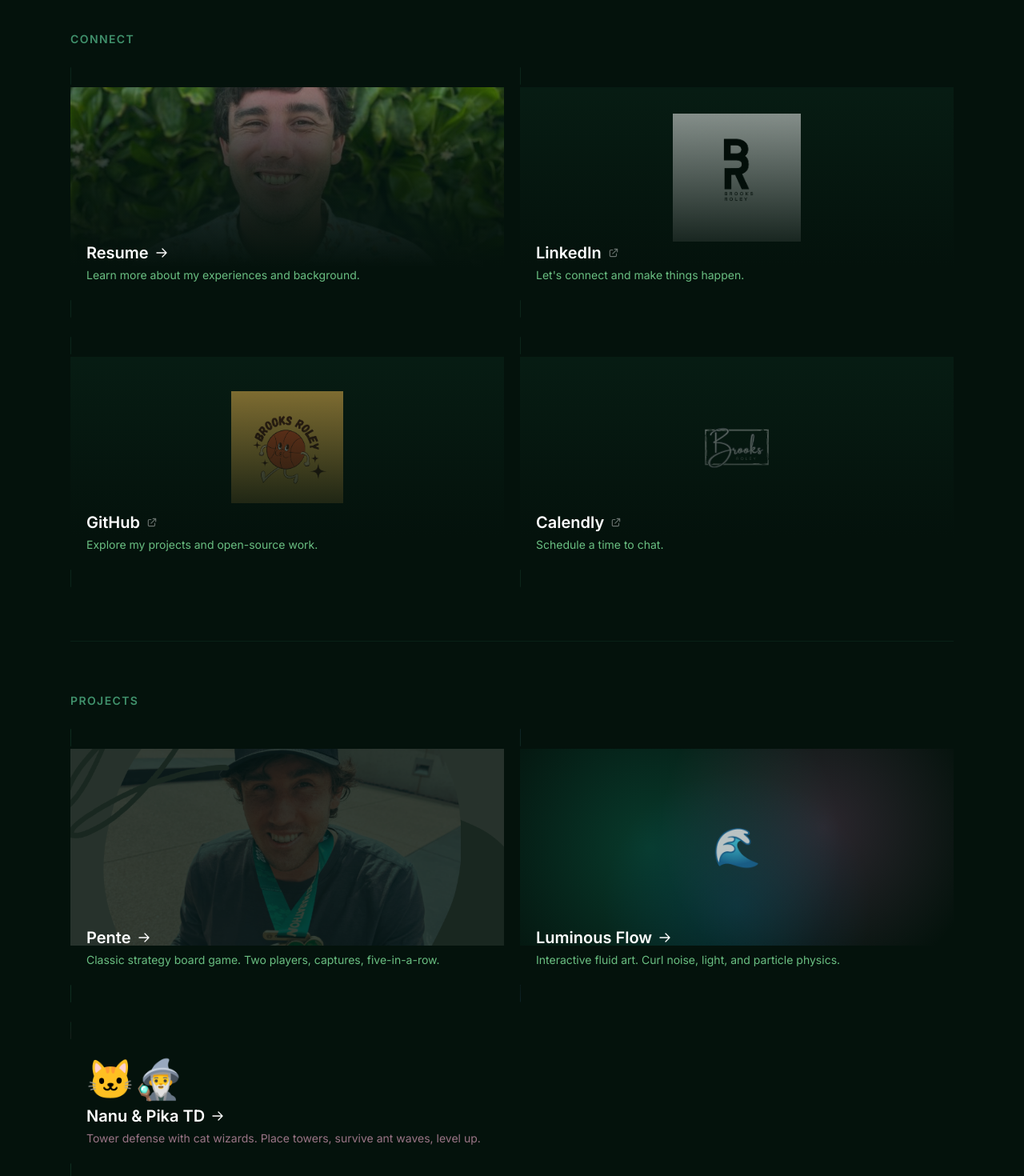
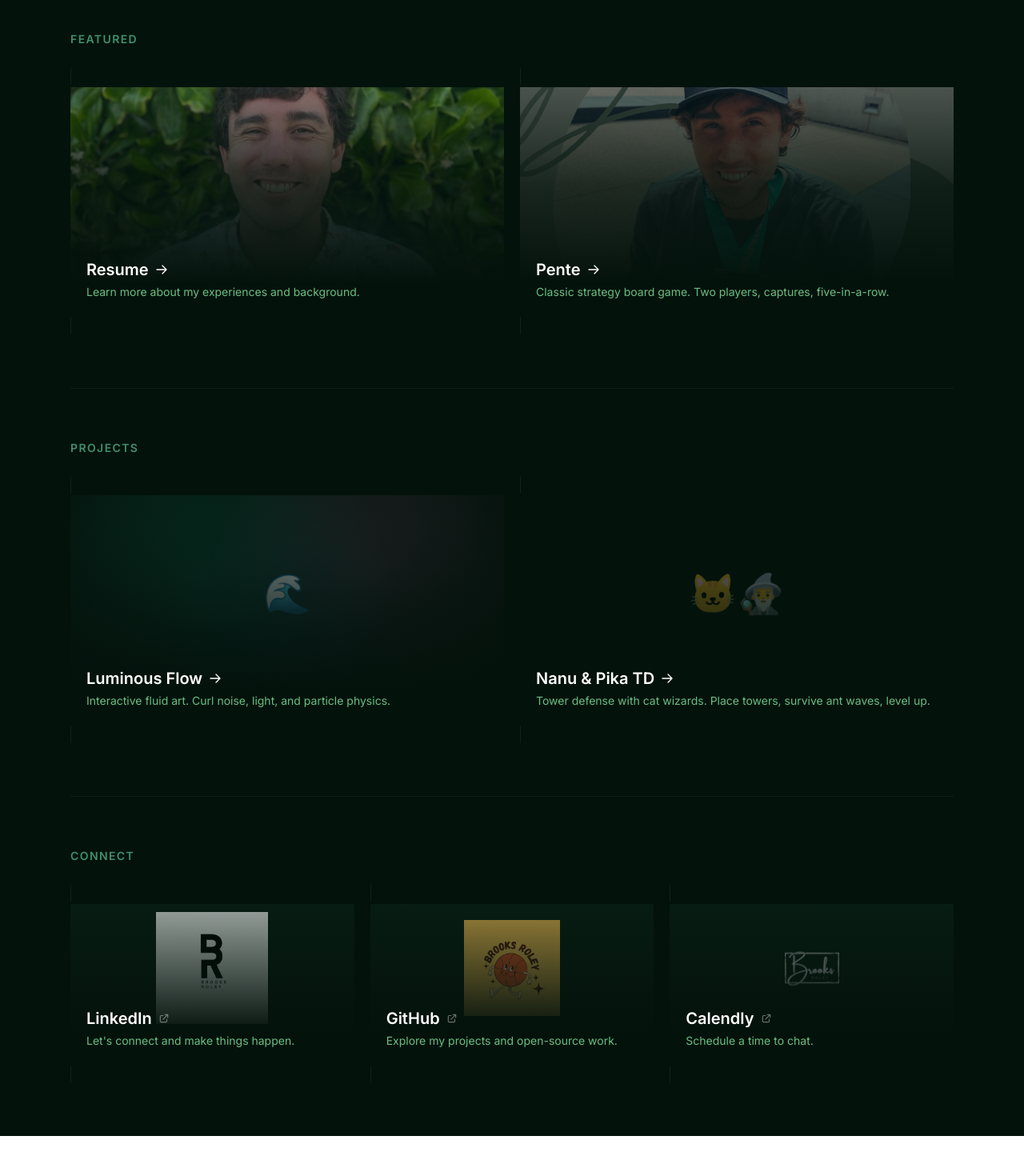
Before and after one commit to brooksRoley/zero-next, a Next.js app: page / in a window 1280 px wide. Shown: the part 506-1976 px from the top of the page at 80% size. After the commit the page ends 1926 px from the top, so only its background shows below. Built offline with nearby package versions, Linux system fonts and the light colour scheme.

Commit message:
Change index.js

```diff
--- a/src/pages/index.tsx
+++ b/src/pages/index.tsx
@@ -19,6 +19,8 @@ const ExternalIcon = () => (
 )
 
 export default function Home() {
+  const cardBase = "group relative overflow-hidden rounded-xl border border-forest-700/40 bg-forest-900/60 text-white hover:border-candy-400/40 hover:shadow-lg hover:shadow-candy-400/5 transition-all duration-300"
+
   return (
     <main className={`min-h-screen bg-forest-950 ${inter.className}`}>
       <Head>
@@ -45,23 +47,23 @@ export default function Home() {
       </section>
 
       <div className="max-w-6xl mx-auto px-4 md:px-6">
-        {/* ── Connect ── */}
+        {/* ── Featured (photo cards) ── */}
         <section className="py-10 sm:py-12 md:py-16">
           <Reveal>
             <h2 className="text-sm font-semibold uppercase tracking-widest text-forest-400 mb-4 sm:mb-6">
-              Connect
+              Featured
             </h2>
           </Reveal>
           <div className="grid grid-cols-1 sm:grid-cols-2 gap-4 sm:gap-5">
             {/* Resume */}
             <Reveal delay={100}>
-              <Link href="/resume" className="group relative overflow-hidden rounded-xl border border-forest-700/40 bg-forest-900/60 hover:border-candy-400/40 hover:shadow-lg hover:shadow-candy-400/5 transition-all duration-300">
-                <div className="aspect-[2.4/1] relative overflow-hidden">
+              <Link href="/resume" className={cardBase}>
+                <div className="aspect-[2.2/1] relative overflow-hidden">
                   <Image src="/cover.png" alt="Brooks Roley" fill className="object-cover opacity-60 transition-transform duration-500 group-hover:scale-105" />
                   <div className="absolute inset-0 bg-gradient-to-t from-forest-950 via-forest-950/70 to-transparent" />
                 </div>
                 <div className="relative px-5 pb-5 -mt-8">
-                  <h3 className="text-xl font-semibold text-white flex items-center gap-2">
+                  <h3 className="text-xl font-semibold flex items-center gap-2">
                     Resume <ArrowIcon />
                   </h3>
                   <p className="text-sm text-forest-300 mt-1">
@@ -71,58 +73,19 @@ export default function Home() {
               </Link>
             </Reveal>
 
-            {/* LinkedIn */}
+            {/* Pente */}
             <Reveal delay={200}>
-              <Link href="https://www.linkedin.com/in/brooksroley/" target="_blank" rel="noopener noreferrer"
-                className="group relative overflow-hidden rounded-xl border border-forest-700/40 bg-forest-900/60 hover:border-candy-400/40 hover:shadow-lg hover:shadow-candy-400/5 transition-all duration-300">
-                <div className="aspect-[2.4/1] relative bg-forest-800/40 flex items-center justify-center overflow-hidden">
-                  <Image src="/BRMinimalist.png" alt="Design Icon BR" width={160} height={80} className="object-contain opacity-60 transition-transform duration-500 group-hover:scale-110" />
-                  <div className="absolute inset-0 bg-gradient-to-t from-forest-950 via-forest-950/50 to-transparent" />
+              <Link href="/posts/pente" className={cardBase}>
+                <div className="aspect-[2.2/1] relative overflow-hidden">
+                  <Image src="/marathon.png" alt="Marathon Celebration" fill className="object-cover opacity-40 transition-transform duration-500 group-hover:scale-105" />
+                  <div className="absolute inset-0 bg-gradient-to-t from-forest-950 via-forest-950/70 to-transparent" />
                 </div>
                 <div className="relative px-5 pb-5 -mt-8">
-                  <h3 className="text-xl font-semibold text-white flex items-center gap-2">
-                    LinkedIn <ExternalIcon />
+                  <h3 className="text-xl font-semibold flex items-center gap-2">
+                    Pente <ArrowIcon />
                   </h3>
                   <p className="text-sm text-forest-300 mt-1">
-                    Let&apos;s connect and make things happen.
-                  </p>
-                </div>
-              </Link>
-            </Reveal>
-
-            {/* GitHub */}
-            <Reveal delay={300}>
-              <Link href="https://github.com/brooksroley" target="_blank" rel="noopener noreferrer"
-                className="group relative overflow-hidden rounded-xl border border-forest-700/40 bg-forest-900/60 hover:border-candy-400/40 hover:shadow-lg hover:shadow-candy-400/5 transition-all duration-300">
-                <div className="aspect-[2.4/1] relative bg-forest-800/40 flex items-center justify-center overflow-hidden">
-                  <Image src="/BRBaller.png" alt="Brooks Roley logo" width={140} height={80} className="object-contain opacity-60 transition-transform duration-500 group-hover:scale-110" />
-                  <div className="absolute inset-0 bg-gradient-to-t from-forest-950 via-forest-950/50 to-transparent" />
-                </div>
-                <div className="relative px-5 pb-5 -mt-8">
-                  <h3 className="text-xl font-semibold text-white flex items-center gap-2">
-                    GitHub <ExternalIcon />
-                  </h3>
-                  <p className="text-sm text-forest-300 mt-1">
-                    Explore my projects and open-source work.
-                  </p>
-                </div>
-              </Link>
-            </Reveal>
-
-            {/* Calendly */}
-            <Reveal delay={400}>
-              <Link href="https://calendly.com/brooksroley/" target="_blank" rel="noopener noreferrer"
-                className="group relative overflow-hidden rounded-xl border border-forest-700/40 bg-forest-900/60 hover:border-candy-400/40 hover:shadow-lg hover:shadow-candy-400/5 transition-all duration-300">
-                <div className="aspect-[2.4/1] relative bg-forest-800/40 flex items-center justify-center overflow-hidden">
-                  <Image src="/BRLogoTransparent.png" alt="Brooks Roley logo" width={140} height={80} className="object-contain opacity-60 transition-transform duration-500 group-hover:scale-110" />
-                  <div className="absolute inset-0 bg-gradient-to-t from-forest-950 via-forest-950/50 to-transparent" />
-                </div>
-                <div className="relative px-5 pb-5 -mt-8">
-                  <h3 className="text-xl font-semibold text-white flex items-center gap-2">
-                    Calendly <ExternalIcon />
-                  </h3>
-                  <p className="text-sm text-forest-300 mt-1">
-                    Schedule a time to chat.
+                    Classic strategy board game. Two players, captures, five-in-a-row.
                   </p>
                 </div>
               </Link>
@@ -138,37 +101,17 @@ export default function Home() {
             </h2>
           </Reveal>
           <div className="grid grid-cols-1 sm:grid-cols-2 gap-4 sm:gap-5">
-            {/* Pente */}
+            {/* Luminous Flow */}
             <Reveal delay={100}>
-              <Link href="/posts/pente"
-                className="group relative overflow-hidden rounded-xl bg-gradient-to-br from-forest-800 to-forest-900 border border-forest-700/40 text-white hover:border-candy-400/40 hover:shadow-xl hover:shadow-candy-400/10 hover:scale-[1.02] transition-all duration-300">
-                <div className="aspect-[2.2/1] relative overflow-hidden">
-                  <Image src="/marathon.png" alt="Marathon Celebration" fill className="object-cover opacity-20 transition-all duration-500 group-hover:opacity-30 group-hover:scale-105" />
-                  <div className="absolute bottom-0 left-0 right-0 h-1 bg-gradient-to-r from-candy-400 to-candy-300 scale-x-0 group-hover:scale-x-100 transition-transform duration-500 origin-left" />
+              <Link href="/posts/luminous-flow" className={cardBase}>
+                <div className="aspect-[2.2/1] relative overflow-hidden flex items-center justify-center">
+                  <div className="absolute inset-0 bg-[radial-gradient(circle_at_30%_50%,rgba(20,180,140,0.2),transparent_60%)]" />
+                  <div className="absolute inset-0 bg-[radial-gradient(circle_at_70%_40%,rgba(200,120,180,0.15),transparent_50%)]" />
+                  <div className="absolute inset-0 bg-[radial-gradient(circle_at_50%_80%,rgba(10,80,120,0.2),transparent_50%)]" />
+                  <span className="text-5xl opacity-60 transition-transform duration-500 group-hover:scale-110 group-hover:rotate-12 select-none">&#x1F30A;</span>
+                  <div className="absolute inset-0 bg-gradient-to-t from-forest-950 via-forest-950/60 to-transparent" />
                 </div>
-                <div className="relative px-5 pb-5 -mt-6">
-                  <h3 className="text-xl font-semibold flex items-center gap-2">
-                    Pente <ArrowIcon />
-                  </h3>
-                  <p className="text-sm text-forest-300 mt-1">
-                    Classic strategy board game. Two players, captures, five-in-a-row.
-                  </p>
-                </div>
-              </Link>
-            </Reveal>
-
-            {/* Luminous Flow */}
-            <Reveal delay={200}>
-              <Link href="/posts/luminous-flow"
-                className="group relative overflow-hidden rounded-xl bg-gradient-to-br from-[#020810] via-[#0a1628] to-[#0d1f1a] border border-forest-700/40 text-white hover:border-candy-400/40 hover:shadow-xl hover:shadow-candy-400/10 hover:scale-[1.02] transition-all duration-300">
-                <div className="aspect-[2.2/1] relative overflow-hidden flex items-center justify-center">
-                  <div className="absolute inset-0 bg-[radial-gradient(circle_at_30%_50%,rgba(20,180,140,0.25),transparent_60%)]" />
-                  <div className="absolute inset-0 bg-[radial-gradient(circle_at_70%_40%,rgba(200,120,180,0.2),transparent_50%)]" />
-                  <div className="absolute inset-0 bg-[radial-gradient(circle_at_50%_80%,rgba(10,80,120,0.3),transparent_50%)]" />
-                  <span className="text-5xl opacity-70 transition-transform duration-500 group-hover:scale-110 group-hover:rotate-12 select-none">&#x1F30A;</span>
-                  <div className="absolute bottom-0 left-0 right-0 h-1 bg-gradient-to-r from-teal-400 via-pink-400 to-purple-500 scale-x-0 group-hover:scale-x-100 transition-transform duration-500 origin-left" />
-                </div>
-                <div className="relative px-5 pb-5 -mt-6">
+                <div className="relative px-5 pb-5 -mt-8">
                   <h3 className="text-xl font-semibold flex items-center gap-2">
                     Luminous Flow <ArrowIcon />
                   </h3>
@@ -180,19 +123,82 @@ export default function Home() {
             </Reveal>
 
             {/* Nanu & Pika TD */}
-            <Reveal delay={300}>
-              <Link href="/posts/nanu-pika-td"
-                className="group relative overflow-hidden rounded-xl bg-gradient-to-br from-forest-800 via-forest-900 to-candy-950/30 border border-forest-700/40 text-white hover:border-candy-400/40 hover:shadow-xl hover:shadow-candy-400/10 hover:scale-[1.02] transition-all duration-300">
-                <div className="px-5 pt-6 pb-2 text-5xl transition-transform duration-300 group-hover:scale-110 group-hover:-rotate-3">
-                  &#x1F431;&#x1F9D9;&#x200D;&#x2642;&#xFE0F;
+            <Reveal delay={200}>
+              <Link href="/posts/nanu-pika-td" className={cardBase}>
+                <div className="aspect-[2.2/1] relative overflow-hidden flex items-center justify-center">
+                  <span className="text-5xl opacity-60 transition-transform duration-500 group-hover:scale-110 group-hover:-rotate-3 select-none">&#x1F431;&#x1F9D9;&#x200D;&#x2642;&#xFE0F;</span>
+                  <div className="absolute inset-0 bg-gradient-to-t from-forest-950 via-forest-950/60 to-transparent" />
                 </div>
-                <div className="absolute bottom-0 left-0 right-0 h-1 bg-gradient-to-r from-candy-300 to-candy-400 scale-x-0 group-hover:scale-x-100 transition-transform duration-500 origin-right" />
-                <div className="px-5 pb-5">
+                <div className="relative px-5 pb-5 -mt-8">
                   <h3 className="text-xl font-semibold flex items-center gap-2">
                     Nanu &amp; Pika TD <ArrowIcon />
                   </h3>
-                  <p className="text-sm text-candy-200/60 mt-1">
+                  <p className="text-sm text-forest-300 mt-1">
                     Tower defense with cat wizards. Place towers, survive ant waves, level up.
+                  </p>
+                </div>
+              </Link>
+            </Reveal>
+          </div>
+        </section>
+
+        {/* ── Connect ── */}
+        <section className="py-10 sm:py-12 md:py-16 border-t border-forest-800/60">
+          <Reveal>
+            <h2 className="text-sm font-semibold uppercase tracking-widest text-forest-400 mb-4 sm:mb-6">
+              Connect
+            </h2>
+          </Reveal>
+          <div className="grid grid-cols-1 sm:grid-cols-3 gap-4 sm:gap-5">
+            {/* LinkedIn */}
+            <Reveal delay={100}>
+              <Link href="https://www.linkedin.com/in/brooksroley/" target="_blank" rel="noopener noreferrer" className={cardBase}>
+                <div className="aspect-[2.2/1] relative overflow-hidden flex items-center justify-center bg-forest-800/40">
+                  <Image src="/BRMinimalist.png" alt="Design Icon BR" width={140} height={70} className="object-contain opacity-60 transition-transform duration-500 group-hover:scale-110" />
+                  <div className="absolute inset-0 bg-gradient-to-t from-forest-950 via-forest-950/50 to-transparent" />
+                </div>
+                <div className="relative px-5 pb-5 -mt-8">
+                  <h3 className="text-xl font-semibold flex items-center gap-2">
+                    LinkedIn <ExternalIcon />
+                  </h3>
+                  <p className="text-sm text-forest-300 mt-1">
+                    Let&apos;s connect and make things happen.
+                  </p>
+                </div>
+              </Link>
+            </Reveal>
+
+            {/* GitHub */}
+            <Reveal delay={200}>
+              <Link href="https://github.com/brooksroley" target="_blank" rel="noopener noreferrer" className={cardBase}>
+                <div className="aspect-[2.2/1] relative overflow-hidden flex items-center justify-center bg-forest-800/40">
+                  <Image src="/BRBaller.png" alt="Brooks Roley logo" width={120} height={70} className="object-contain opacity-60 transition-transform duration-500 group-hover:scale-110" />
+                  <div className="absolute inset-0 bg-gradient-to-t from-forest-950 via-forest-950/50 to-transparent" />
+                </div>
+                <div className="relative px-5 pb-5 -mt-8">
+                  <h3 className="text-xl font-semibold flex items-center gap-2">
+                    GitHub <ExternalIcon />
+                  </h3>
+                  <p className="text-sm text-forest-300 mt-1">
+                    Explore my projects and open-source work.
+                  </p>
+                </div>
+              </Link>
+            </Reveal>
+
+            {/* Calendly */}
+            <Reveal delay={300}>
+              <Link href="https://calendly.com/brooksroley/" target="_blank" rel="noopener noreferrer" className={cardBase}>
+                <div className="aspect-[2.2/1] relative overflow-hidden flex items-center justify-center bg-forest-800/40">
+                  <Image src="/BRLogoTransparent.png" alt="Brooks Roley logo" width={120} height={70} className="object-contain opacity-60 transition-transform duration-500 group-hover:scale-110" />
+                  <div className="absolute inset-0 bg-gradient-to-t from-forest-950 via-forest-950/50 to-transparent" />
+                </div>
+                <div className="relative px-5 pb-5 -mt-8">
+                  <h3 className="text-xl font-semibold flex items-center gap-2">
+                    Calendly <ExternalIcon />
+                  </h3>
+                  <p className="text-sm text-forest-300 mt-1">
+                    Schedule a time to chat.
                   </p>
                 </div>
               </Link>
```
